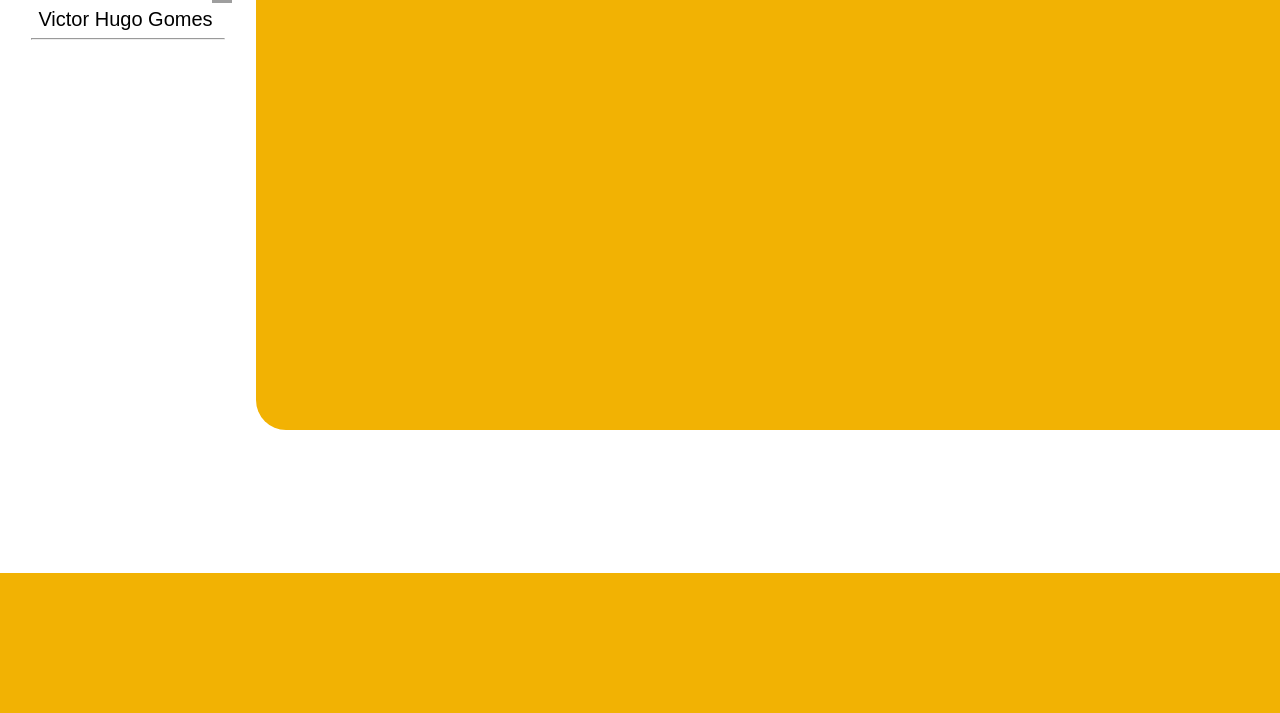
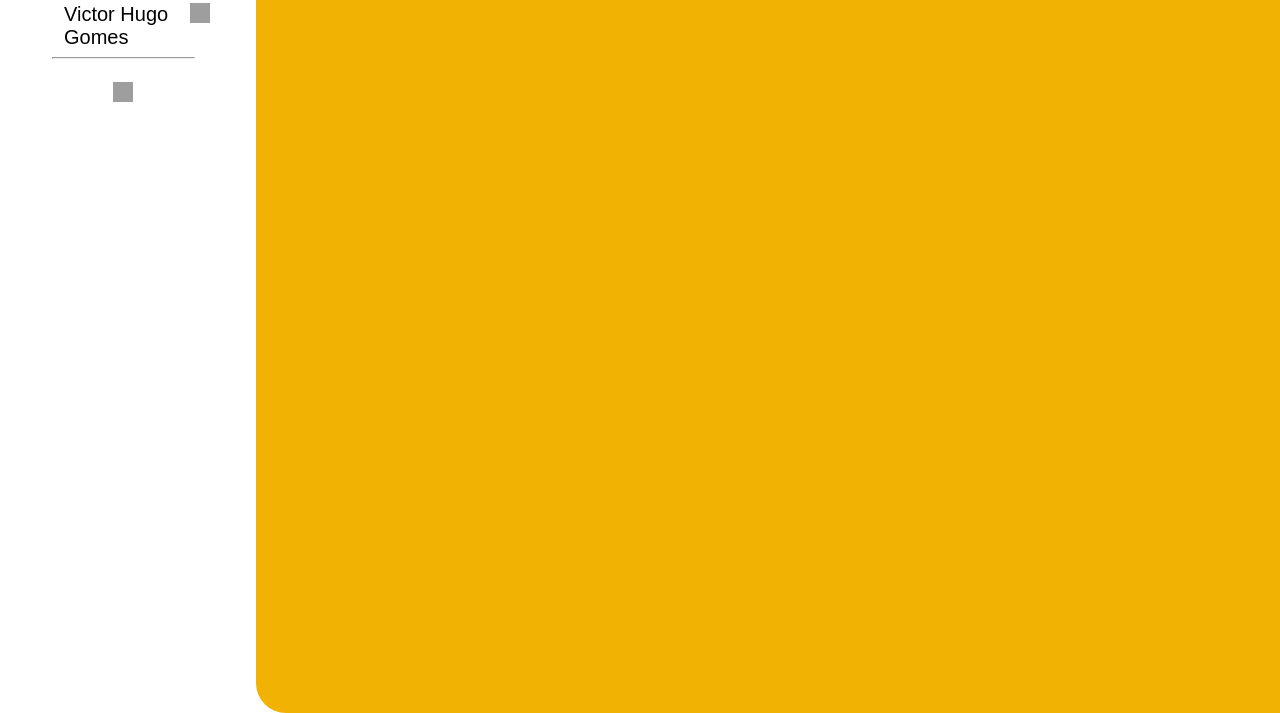
Before and after one commit to MiguelHort/Crowd, a PHP site: page /usuario.html in a window 1280 px wide. Shown: the part 227-940 px from the top of the page. Before the commit the page ends 800 px from the top, so only its background shows below. Run offline with PHP 8.4, Linux system fonts and the light colour scheme; grey boxes are pictures that could not be loaded.

Commit message:
melhoras na tela de usuario

```diff
--- a/test-index/usuario.css
+++ b/test-index/usuario.css
@@ -12,34 +12,121 @@ width: 20%;
 font-family: Arial, Helvetica, sans-serif;
 }
 
-#usuario{
-    width: 220px;
-    height: 160px;
-    margin-top: 10%;
-    margin-left: 12%;
+#fundo-amarelo{
+background-color: #F2B203;
+width: 80%;
+height: 940px;
+border-radius: 30px 0 0 30px;
 }
 
-.editar{
-width: 20px;
-height: 20px;
-margin-left: 80%;
-cursor: pointer;
+#usuario{
+    width: 260px;
+    height: 200px;
+    margin-top: 10%;
+    margin-left: 18%;
+}
+
+.icones{
+    width: 43px;
+    height: 43px;
+    margin-left: 3%;
+}
+
+#nomediv{
+    display: flex;
 }
 
 #nome{
-    margin-left: 15%;
+    margin: auto;
+    margin-left: 25%;
     font-size: 20px;
 }
 
 #linha-nome{
-    width: 75%;
-    margin-top: -5%;
+    width: 55%;
+    margin-right: 24%;
+
+}
+.editar{
+width: 20px;
+height: 20px;
+margin-right: 18%;
+cursor: pointer;
 }
 
-#fundo-amarelo{
-background-color: #F2B203;
-width: 80%;
-height: 657px;
-border-radius: 30px 0 0 30px;
+.container {
+    width: 200px;
+    margin: 50px auto;
+    margin-top: 1%;
+  }
+
+  .button {
+    display: flex;
+    align-items: center;
+    justify-content: center;
+    width: 100%;
+    height: 50px;
+    cursor: pointer;
+    transition: all 0.3s ease;
+  }
+
+  .button img {
+    width: 20px;
+    height: 20px;
+    margin-right: 10px;
+    transition: transform 0.3s ease;
+  }
+
+  .text {
+    display: none;
+    padding: 10px;
+
+  }
+
+  .expand.show {
+    display: block;
+  }
+
+  .rotate {
+    transform: rotate(180deg);
+  }
+
+#emaildiv{
+    display: flex;
+    gap: 10px;
+    margin-left: -35%;
+}
+
+#email{
+    margin: auto;
+    font-size: 20px;
+}
+
+#linha-email{
+    width: 123%;
+    margin-right: 24%;
+    margin-top: -1%;
 
 }
+
+#olho{
+    cursor: pointer;
+}
+
+#senhadiv{
+    display: flex;
+    gap: 10px;
+    margin-left: -35%;
+}
+
+#senha{
+    margin: auto;
+    font-size: 20px;
+}
+
+#linha-email{
+    width: 123%;
+    margin-right: 24%;
+    margin-top: -1%;
+
+}
--- a/test-index/usuario.html
+++ b/test-index/usuario.html
@@ -6,6 +6,7 @@
     <meta name="viewport" content="width=device-width, initial-scale=1.0">
     <title>Usuário</title>
     <link rel="stylesheet" href="usuario.css">
+    <script src="usuario.js"></script>
 </head>
 
 <body>
@@ -16,10 +17,44 @@
             <img id="usuario" src="/statics/usuario.png" alt="">
 
             <!-- nome -->
-            <p id="nome"> <img class="editar" src="/statics/editar.png" alt="">Victor Hugo Gomes
-            </p>
+            <div id="nomediv">
+            <p id="nome">Victor Hugo Gomes</p>
+            <img class="editar" src="/statics/editar.png" alt="">
+        </div>
             <hr id="linha-nome">
-        </div>
+
+            <!-- botão para ver mais -->
+            <div class="container">
+                <div class="button" onclick="toggleExpand()">
+                  <img id="arrow" src="/statics/seta.png">
+                </div>
+                <div class="text expand" id="expandText">
+
+                    <!-- email -->
+                    <div id="emaildiv">
+
+                        <img class="icones" src="/statics/email.jpg" alt="">
+                        <p id="email">victorhugo@gmail.com</p>
+                        <img class="editar" src="/statics/editar.png" alt="">
+                     </div>
+                       <hr id="linha-email">
+
+                       <!-- senha -->
+
+                       <div id="senhadiv">
+
+                        <img class="icones" id="olho" src="/statics/olho fechado.png" alt="">
+                        <p id="senha">**********</p>
+                        <img class="editar" src="/statics/editar.png" alt="">
+                     </div>
+                       <hr id="linha-email">
+
+                    </div>
+              </div>
+          </div>
+
+
+
 
         <!-- fundo amarelado da tela -->
         <div id="fundo-amarelo">
--- /dev/null
+++ b/test-index/usuario.js
@@ -0,0 +1,7 @@
+function toggleExpand() {
+  var expandText = document.getElementById("expandText");
+  var arrow = document.getElementById("arrow");
+
+  expandText.classList.toggle("show");
+  arrow.classList.toggle("rotate");
+}
```
Also changed, not shown: test-index/index.js (deleted, +0 -44 lines), test-index/testesenha.html (added, +69 -0 lines), statics/olho aberto.png (added), statics/olho fechado.png (added), statics/seta.png.
